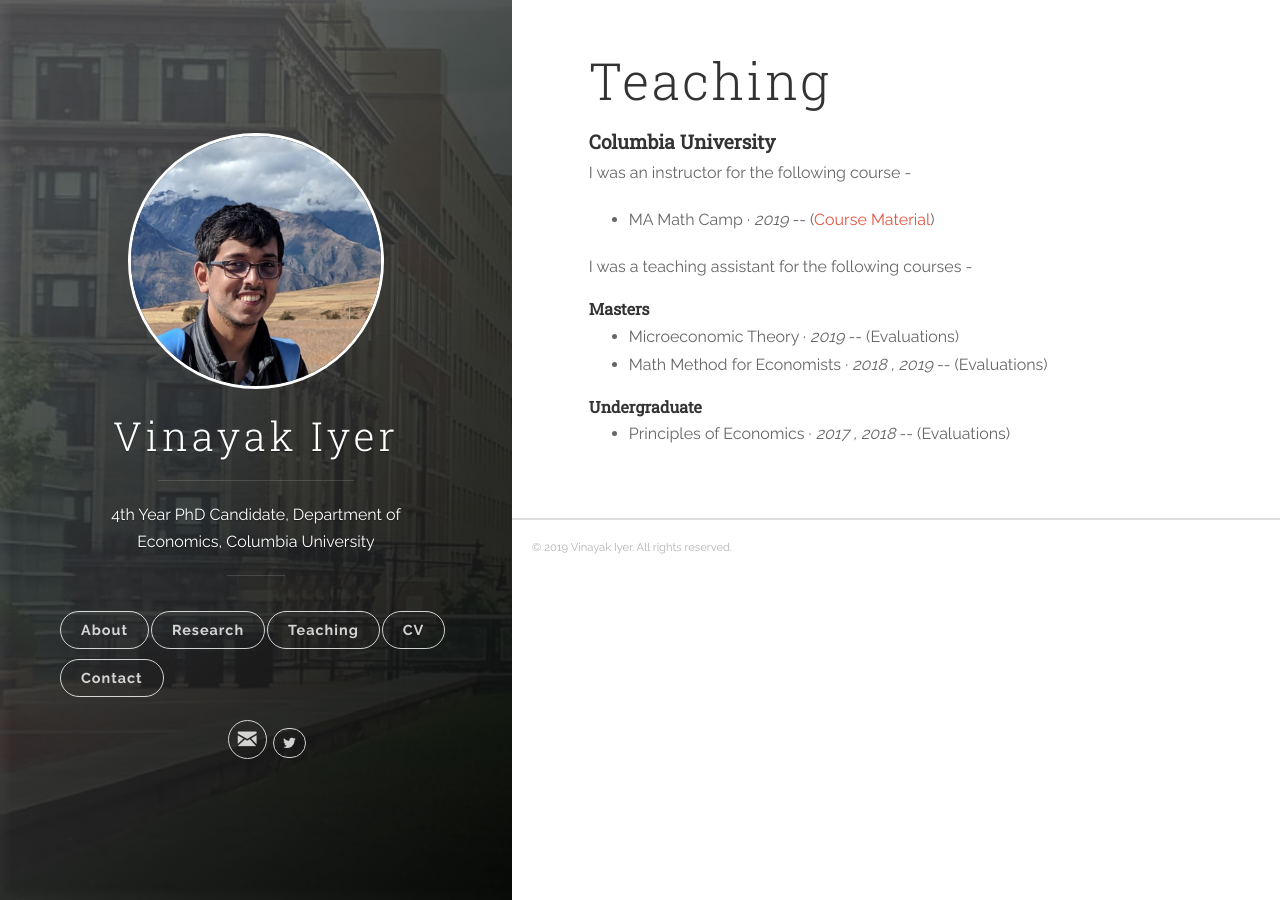
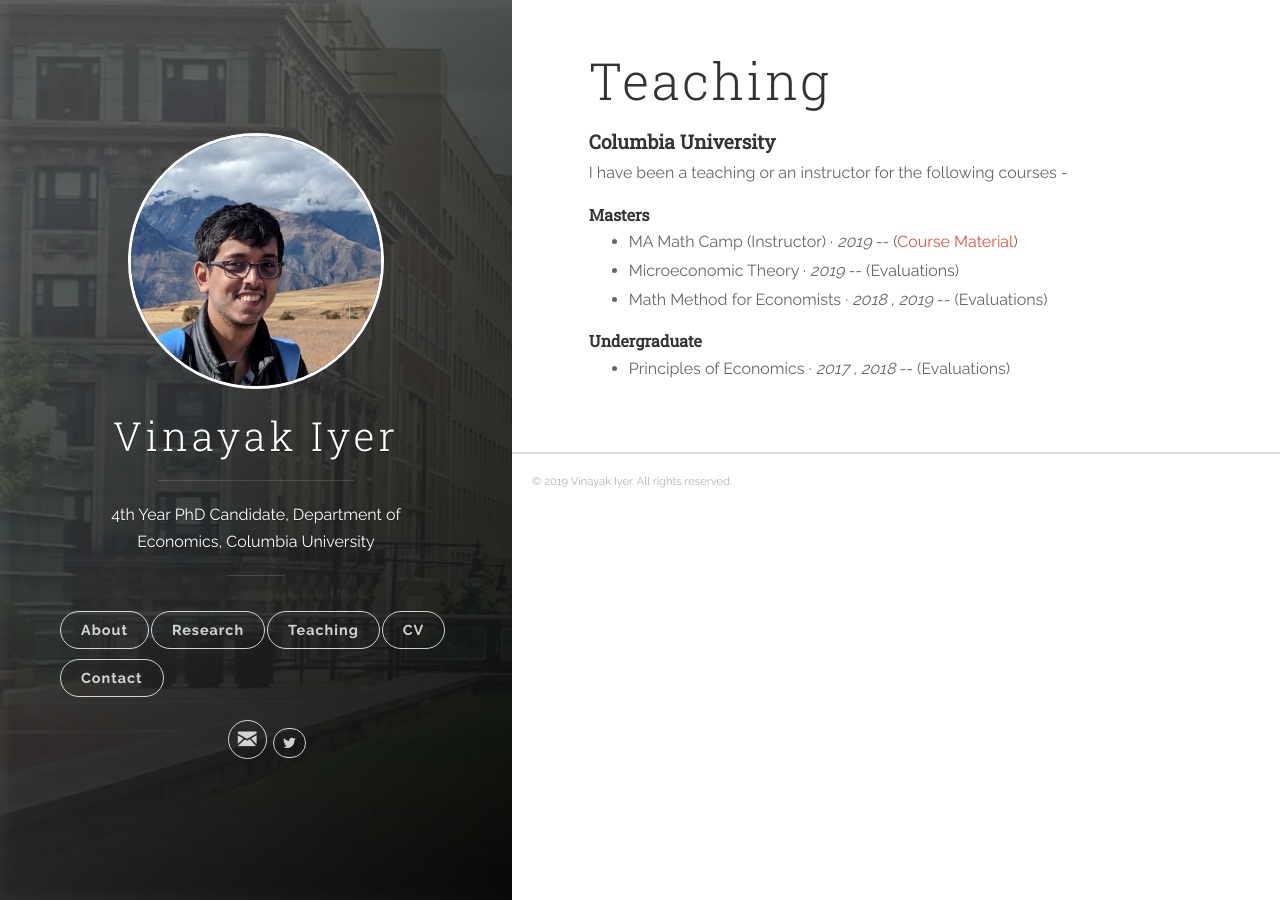
Before and after one commit to vinayakiyer/vinayakiyer.github.io, a Jekyll site: the page built from _posts/2018-06-12-teaching.markdown, in a window 1280 px wide. Built offline with Jekyll 4.4.1, drawn with Linux system fonts in a browser that asks for light colours.

Commit message:
Update 2018-06-12-teaching.markdown

```diff
--- a/_posts/2018-06-12-teaching.markdown
+++ b/_posts/2018-06-12-teaching.markdown
@@ -4,19 +4,13 @@ categories: [jekyll]
 tags: [jekyll]
 ---
 <h4 id="columbia-university"><strong>Columbia University</strong></h4>
-<p>I was an instructor for the following course -
-<!---
-<br />(<a href="" target="_blank">Course evaluations</a>)</p>
--->
-<ul>
-  <li> MA Math Camp  &middot; <em>2019</em> -- (<a href="https://github.com/vinayakiyer/Columbia-MA-Math-Camp-2019" target="_blank">Course Material</a>) </li>
-</ul>
-<p>I was a teaching assistant for the following courses -
+<p>I have been a teaching or an instructor for the following courses -
 <!---
 <br />(<a href="" target="_blank">Course evaluations</a>)</p>
 -->
 <h5 id="masters"><strong>Masters</strong></h5>
 <ul>
+ <li> MA Math Camp (Instructor)  &middot; <em>2019</em> -- (<a href="https://github.com/vinayakiyer/Columbia-MA-Math-Camp-2019" target="_blank">Course Material</a>) </li>
   <li>Microeconomic Theory &middot; <em>2019</em> -- (Evaluations)</li>
   <li>Math Method for Economists &middot;  <em>2018 , 2019</em> -- (Evaluations)</li>
 </ul>
```
